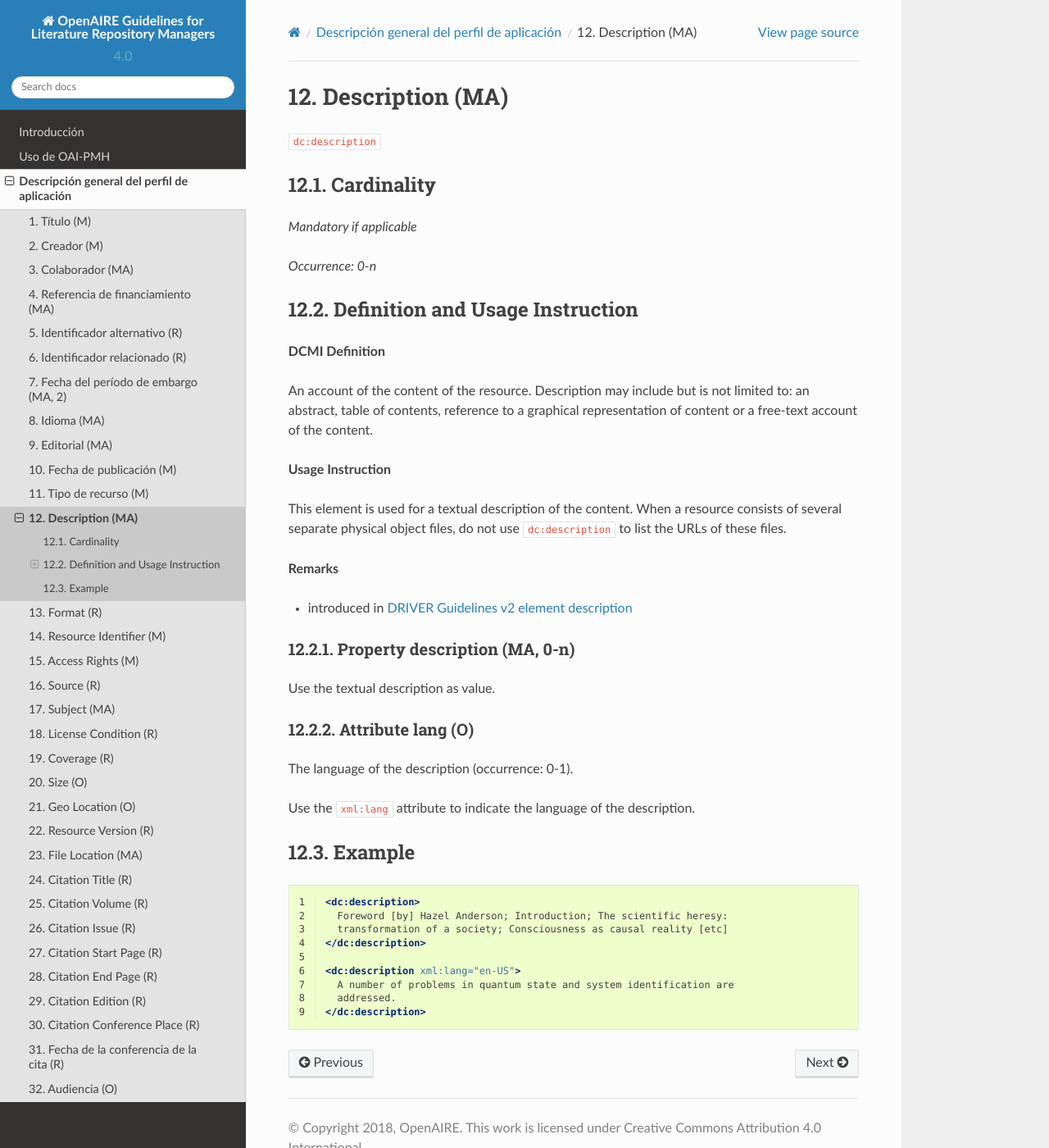
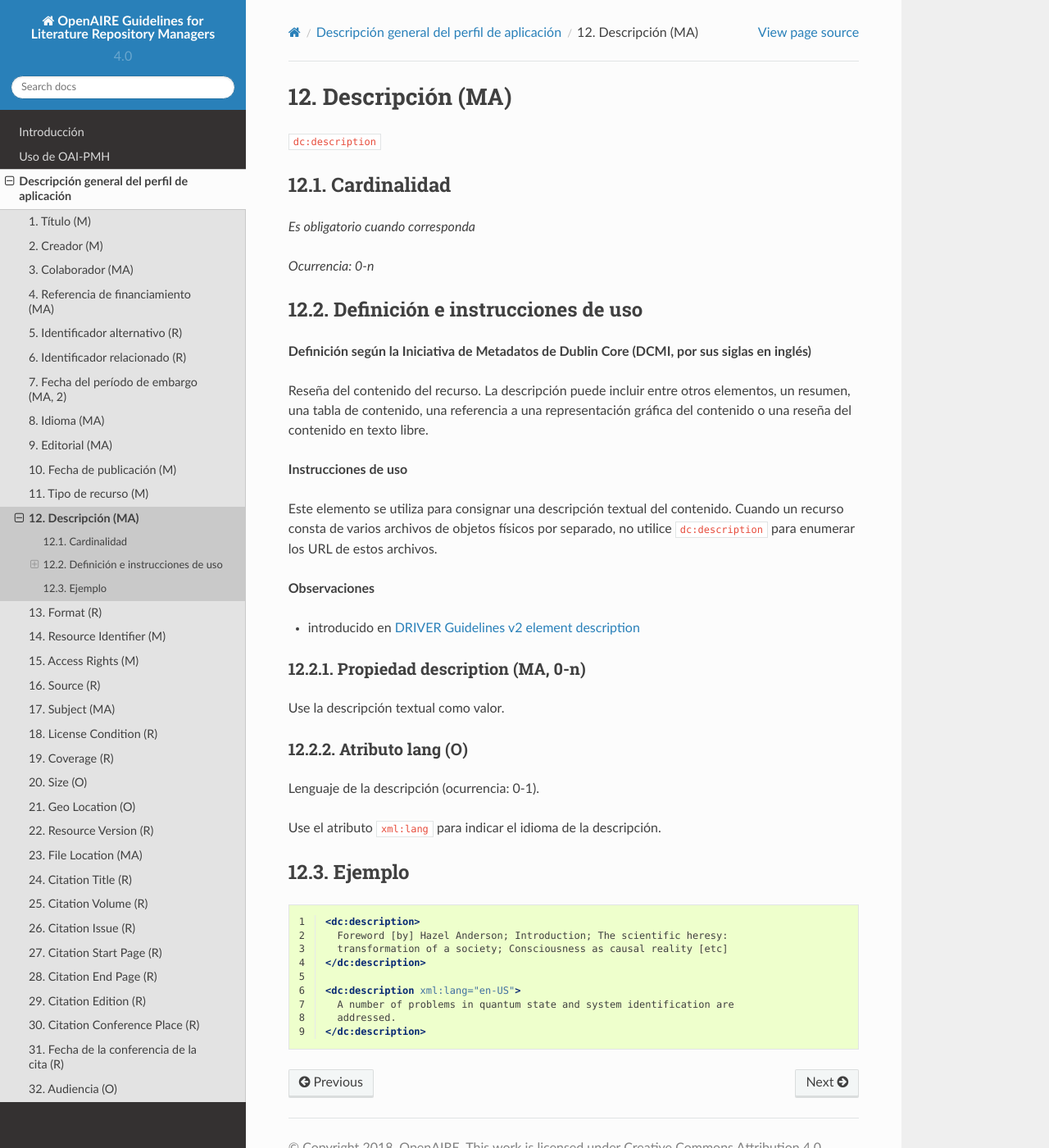
Before and after one commit to memoemg/openAIRE4, a Sphinx documentation site: the page built from docs/field_description.rst, in a window 1280 px wide and 1400 px high. Shown: the whole window at 82% size. Built offline with Sphinx 7.4.7 and the Read the Docs theme 2.0.0, drawn with Linux system fonts in a browser that asks for light colours; a script that is not in the unit is left out.

Commit message:
Update field_description.rst

```diff
--- a/docs/field_description.rst
+++ b/docs/field_description.rst
@@ -1,48 +1,48 @@
 .. _dc:description:
 
-Description (MA)
+Descripción (MA)
 ================
 
 ``dc:description``
 
 
-Cardinality
-~~~~~~~~~~~
+Cardinalidad
+~~~~~~~~~~~~
 
-*Mandatory if applicable*
+*Es obligatorio cuando corresponda*
 
-*Occurrence: 0-n*
+*Ocurrencia: 0-n*
 
-Definition and Usage Instruction
-~~~~~~~~~~~~~~~~~~~~~~~~~~~~~~~~
+Definición e instrucciones de uso
+~~~~~~~~~~~~~~~~~~~~~~~~~~~~~~~~~
 
-**DCMI Definition**
+**Definición según la Iniciativa de Metadatos de Dublin Core (DCMI, por sus siglas en inglés)**
 
-An account of the content of the resource. Description may include but is not limited to: an abstract, table of contents, reference to a graphical representation of content or a free-text account of the content.
+Reseña del contenido del recurso. La descripción puede incluir entre otros elementos, un resumen, una tabla de contenido, una referencia a una representación gráfica del contenido o una reseña del contenido en texto libre.
 
-**Usage Instruction**
+**Instrucciones de uso**
 
-This element is used for a textual description of the content. When a resource consists of several separate physical object files, do not use ``dc:description`` to list the URLs of these files.
+Este elemento se utiliza para consignar una descripción textual del contenido. Cuando un recurso consta de varios archivos de objetos físicos por separado, no utilice ``dc:description`` para enumerar los URL de estos archivos.
 
-**Remarks**
+**Observaciones**
 
-* introduced in `DRIVER Guidelines v2 element description`_
+* introducido en `DRIVER Guidelines v2 element description`_
 
-Property description (MA, 0-n)
-------------------------------
+Propiedad description (MA, 0-n)
+-------------------------------
 
-Use the textual description as value.
+Use la descripción textual como valor.
 
 .. _dc:description_lang:
 
-Attribute lang (O)
-------------------
+Atributo lang (O)
+-----------------
 
-The language of the description (occurrence: 0-1).
+Lenguaje de la descripción (ocurrencia: 0-1).
 
-Use the ``xml:lang`` attribute to indicate the language of the description.
+Use el atributo ``xml:lang`` para indicar el idioma de la descripción.
 
-Example
+Ejemplo
 ~~~~~~~
 .. code-block:: xml
    :linenos:
```
